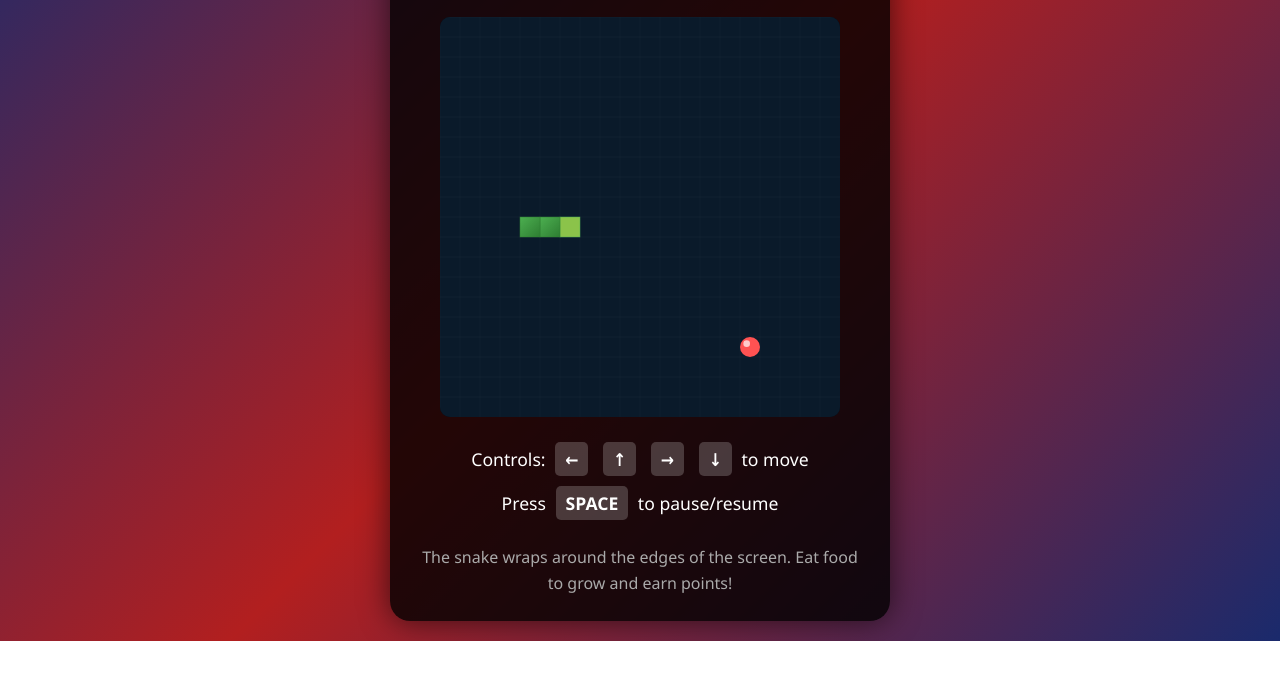
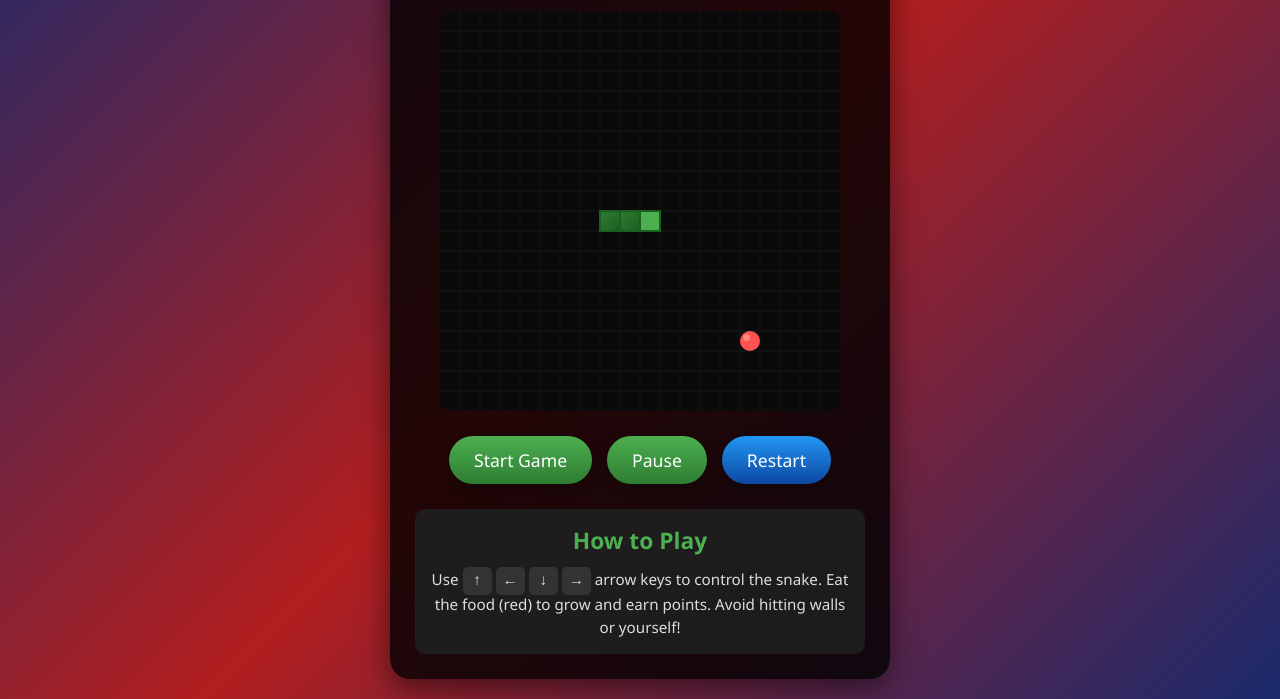
Before and after one commit to mccdevuser02-web/rnd, a plain HTML site: page snake_q3.html in a window 1280 px wide. Shown: the part 181-880 px from the top of the page. Before the commit the page ends 822 px from the top, so only its background shows below. Drawn offline with Linux system fonts and the light colour scheme.

Commit message:
Update snake_q3.html

```diff
--- a/snake_q3.html
+++ b/snake_q3.html
@@ -3,7 +3,7 @@
 <head>
     <meta charset="UTF-8">
     <meta name="viewport" content="width=device-width, initial-scale=1.0">
-    <title>Snake Game with Wrapping Edges</title>
+    <title>Snake Game</title>
     <style>
         * {
             margin: 0;
@@ -22,9 +22,9 @@
         }
 
         .game-container {
-            background-color: rgba(0, 0, 0, 0.8);
+            background: rgba(0, 0, 0, 0.8);
             border-radius: 20px;
-            box-shadow: 0 0 30px rgba(0, 0, 0, 0.6);
+            box-shadow: 0 10px 30px rgba(0, 0, 0, 0.5);
             padding: 25px;
             text-align: center;
             max-width: 500px;
@@ -34,9 +34,8 @@
         h1 {
             color: #4CAF50;
             margin-bottom: 15px;
-            font-size: 2.8rem;
-            text-shadow: 0 0 10px rgba(76, 175, 80, 0.7);
-            letter-spacing: 2px;
+            font-size: 2.5rem;
+            text-shadow: 0 0 10px rgba(76, 175, 80, 0.5);
         }
 
         .game-info {
@@ -61,30 +60,66 @@
         }
 
         .game-board {
-            background-color: #0a1a2a;
+            background: #0a0a0a;
             border-radius: 10px;
+            box-shadow: inset 0 0 20px rgba(0, 0, 0, 0.8);
+            margin: 0 auto;
             display: block;
-            margin: 0 auto;
-            box-shadow: inset 0 0 20px rgba(0, 0, 0, 0.8);
+            width: 100%;
+            max-width: 400px;
+            aspect-ratio: 1/1;
         }
 
         .controls {
+            display: flex;
+            justify-content: center;
+            gap: 15px;
             margin-top: 25px;
-            color: #fff;
         }
 
-        .controls p {
-            margin: 10px 0;
+        button {
+            background: linear-gradient(to bottom, #4CAF50, #2E7D32);
+            color: white;
+            border: none;
+            padding: 12px 25px;
+            border-radius: 50px;
             font-size: 1.1rem;
+            cursor: pointer;
+            transition: all 0.3s;
+            box-shadow: 0 5px 15px rgba(0, 0, 0, 0.3);
         }
 
-        .key {
-            display: inline-block;
-            background: rgba(255, 255, 255, 0.2);
-            padding: 5px 10px;
-            border-radius: 5px;
-            margin: 0 5px;
-            font-weight: bold;
+        button:hover {
+            transform: translateY(-3px);
+            box-shadow: 0 8px 20px rgba(0, 0, 0, 0.4);
+            background: linear-gradient(to bottom, #66BB6A, #388E3C);
+        }
+
+        button:active {
+            transform: translateY(1px);
+        }
+
+        #restart-btn {
+            background: linear-gradient(to bottom, #2196F3, #0D47A1);
+        }
+
+        #restart-btn:hover {
+            background: linear-gradient(to bottom, #42A5F5, #1565C0);
+        }
+
+        .instructions {
+            margin-top: 25px;
+            background: rgba(30, 30, 30, 0.9);
+            padding: 15px;
+            border-radius: 10px;
+            color: #ddd;
+            font-size: 0.95rem;
+            line-height: 1.5;
+        }
+
+        .instructions h2 {
+            color: #4CAF50;
+            margin-bottom: 10px;
         }
 
         .game-over {
@@ -108,98 +143,102 @@
             margin-bottom: 20px;
         }
 
-        .final-score {
-            color: #FFD700;
-            font-size: 1.8rem;
-            margin: 15px 0;
+        .game-over p {
+            color: #fff;
+            font-size: 1.5rem;
+            margin-bottom: 25px;
         }
 
-        button {
-            background: linear-gradient(to bottom, #4CAF50, #2E7D32);
-            color: white;
-            border: none;
-            padding: 12px 30px;
-            font-size: 1.2rem;
-            border-radius: 50px;
-            cursor: pointer;
-            margin-top: 20px;
-            transition: all 0.3s;
-            box-shadow: 0 5px 15px rgba(0, 0, 0, 0.3);
+        .key-hint {
+            display: flex;
+            justify-content: center;
+            gap: 10px;
+            margin-top: 15px;
         }
 
-        button:hover {
-            transform: translateY(-3px);
-            box-shadow: 0 8px 20px rgba(0, 0, 0, 0.4);
-            background: linear-gradient(to bottom, #66BB6A, #388E3C);
+        .key {
+            background: rgba(255, 255, 255, 0.1);
+            padding: 5px 10px;
+            border-radius: 5px;
+            font-family: monospace;
         }
 
-        .instructions {
-            color: #aaa;
-            margin-top: 25px;
-            font-size: 1rem;
-            line-height: 1.6;
-        }
+        @media (max-width: 500px) {
+            .game-container {
+                padding: 15px;
+            }
 
-        .snake-segment {
-            background: linear-gradient(to bottom, #4CAF50, #2E7D32);
-            border: 1px solid rgba(255, 255, 255, 0.2);
-            border-radius: 4px;
-        }
+            h1 {
+                font-size: 2rem;
+            }
 
-        .snake-head {
-            background: linear-gradient(to bottom, #8BC34A, #4CAF50);
-            border: 1px solid rgba(255, 255, 255, 0.3);
-            border-radius: 6px;
-        }
+            .game-info {
+                flex-direction: column;
+                gap: 10px;
+            }
 
-        .food {
-            background: radial-gradient(circle, #FF5252, #B71C1C);
-            border-radius: 50%;
-            box-shadow: 0 0 10px rgba(255, 82, 82, 0.7);
+            .controls {
+                flex-direction: column;
+                align-items: center;
+            }
+
+            button {
+                width: 100%;
+                max-width: 200px;
+            }
         }
     </style>
 </head>
 <body>
     <div class="game-container">
-        <h1>SNAKE GAME</h1>
+        <h1>🐍 Snake Game</h1>
 
         <div class="game-info">
             <div>Score: <span id="score">0</span></div>
             <div>High Score: <span id="high-score">0</span></div>
         </div>
 
-        <canvas id="game-board" class="game-board" width="400" height="400"></canvas>
+        <canvas id="game-board" class="game-board"></canvas>
 
         <div class="controls">
-            <p>Controls: <span class="key">←</span> <span class="key">↑</span> <span class="key">→</span> <span class="key">↓</span> to move</p>
-            <p>Press <span class="key">SPACE</span> to pause/resume</p>
+            <button id="start-btn">Start Game</button>
+            <button id="pause-btn">Pause</button>
+            <button id="restart-btn">Restart</button>
         </div>
 
         <div class="instructions">
-            <p>The snake wraps around the edges of the screen. Eat food to grow and earn points!</p>
+            <h2>How to Play</h2>
+            <p>Use <span class="key">↑</span> <span class="key">←</span> <span class="key">↓</span> <span class="key">→</span> arrow keys to control the snake. Eat the food (red) to grow and earn points. Avoid hitting walls or yourself!</p>
         </div>
     </div>
 
-    <div id="game-over" class="game-over">
-        <h2>GAME OVER</h2>
-        <div class="final-score">Your Score: <span id="final-score">0</span></div>
-        <button id="restart-btn">Play Again</button>
+    <div class="game-over" id="game-over">
+        <h2>Game Over!</h2>
+        <p>Your score: <span id="final-score">0</span></p>
+        <button id="play-again-btn">Play Again</button>
     </div>
 
     <script>
+        // Game constants
+        const GRID_SIZE = 20;
+        const TILE_COUNT = 20;
+        const INITIAL_SPEED = 150;
+
         // Game variables
-        const canvas = document.getElementById('game-board');
-        const ctx = canvas.getContext('2d');
-        const scoreDisplay = document.getElementById('score');
-        const highScoreDisplay = document.getElementById('high-score');
-        const finalScoreDisplay = document.getElementById('final-score');
-        const gameOverScreen = document.getElementById('game-over');
-        const restartBtn = document.getElementById('restart-btn');
+        let canvas = document.getElementById('game-board');
+        let ctx = canvas.getContext('2d');
+        let scoreElement = document.getElementById('score');
+        let highScoreElement = document.getElementById('high-score');
+        let finalScoreElement = document.getElementById('final-score');
+        let startBtn = document.getElementById('start-btn');
+        let pauseBtn = document.getElementById('pause-btn');
+        let restartBtn = document.getElementById('restart-btn');
+        let playAgainBtn = document.getElementById('play-again-btn');
+        let gameOverScreen = document.getElementById('game-over');
 
-        // Game settings
-        const gridSize = 20;
-        const gridWidth = canvas.width / gridSize;
-        const gridHeight = canvas.height / gridSize;
+        // Set canvas dimensions
+        canvas.width = TILE_COUNT * GRID_SIZE;
+        canvas.height = TILE_COUNT * GRID_SIZE;
 
         // Game state
         let snake = [];
@@ -208,17 +247,18 @@
         let nextDirection = 'right';
         let score = 0;
         let highScore = localStorage.getItem('snakeHighScore') || 0;
-        let gameSpeed = 120;
+        let gameSpeed = INITIAL_SPEED;
         let gameRunning = false;
+        let gamePaused = false;
         let gameLoop;
 
         // Initialize game
         function initGame() {
-            // Reset snake
+            // Initialize snake
             snake = [
-                {x: 5, y: 10},
-                {x: 4, y: 10},
-                {x: 3, y: 10}
+                {x: 10, y: 10},
+                {x: 9, y: 10},
+                {x: 8, y: 10}
             ];
 
             // Generate first food
@@ -228,23 +268,24 @@
             direction = 'right';
             nextDirection = 'right';
             score = 0;
-            scoreDisplay.textContent = score;
-            highScoreDisplay.textContent = highScore;
-            gameRunning = true;
+            gameSpeed = INITIAL_SPEED;
+            scoreElement.textContent = score;
+            highScoreElement.textContent = highScore;
+            gameRunning = false;
+            gamePaused = false;
 
             // Hide game over screen
             gameOverScreen.style.display = 'none';
 
-            // Start game loop
-            if (gameLoop) clearInterval(gameLoop);
-            gameLoop = setInterval(update, gameSpeed);
+            // Draw initial state
+            draw();
         }
 
         // Generate food at random position
         function generateFood() {
             food = {
-                x: Math.floor(Math.random() * gridWidth),
-                y: Math.floor(Math.random() * gridHeight)
+                x: Math.floor(Math.random() * TILE_COUNT),
+                y: Math.floor(Math.random() * TILE_COUNT)
             };
 
             // Make sure food doesn't appear on snake
@@ -255,9 +296,75 @@
             }
         }
 
+        // Draw game elements
+        function draw() {
+            // Clear canvas
+            ctx.fillStyle = '#0a0a0a';
+            ctx.fillRect(0, 0, canvas.width, canvas.height);
+
+            // Draw grid
+            ctx.strokeStyle = '#1a1a1a';
+            ctx.lineWidth = 0.5;
+            for (let i = 0; i < TILE_COUNT; i++) {
+                for (let j = 0; j < TILE_COUNT; j++) {
+                    ctx.strokeRect(i * GRID_SIZE, j * GRID_SIZE, GRID_SIZE, GRID_SIZE);
+                }
+            }
+
+            // Draw snake
+            snake.forEach((segment, index) => {
+                if (index === 0) {
+                    // Draw head with different color
+                    ctx.fillStyle = '#4CAF50';
+                } else {
+                    // Draw body with gradient
+                    const gradient = ctx.createLinearGradient(
+                        segment.x * GRID_SIZE,
+                        segment.y * GRID_SIZE,
+                        segment.x * GRID_SIZE + GRID_SIZE,
+                        segment.y * GRID_SIZE + GRID_SIZE
+                    );
+                    gradient.addColorStop(0, '#2E7D32');
+                    gradient.addColorStop(1, '#1B5E20');
+                    ctx.fillStyle = gradient;
+                }
+
+                ctx.fillRect(segment.x * GRID_SIZE, segment.y * GRID_SIZE, GRID_SIZE, GRID_SIZE);
+
+                // Add rounded corners
+                ctx.strokeStyle = '#1B5E20';
+                ctx.lineWidth = 2;
+                ctx.strokeRect(segment.x * GRID_SIZE, segment.y * GRID_SIZE, GRID_SIZE, GRID_SIZE);
+            });
+
+            // Draw food
+            ctx.fillStyle = '#FF5252';
+            ctx.beginPath();
+            ctx.arc(
+                food.x * GRID_SIZE + GRID_SIZE/2,
+                food.y * GRID_SIZE + GRID_SIZE/2,
+                GRID_SIZE/2,
+                0,
+                Math.PI * 2
+            );
+            ctx.fill();
+
+            // Draw shine effect on food
+            ctx.fillStyle = '#FF8A80';
+            ctx.beginPath();
+            ctx.arc(
+                food.x * GRID_SIZE + GRID_SIZE/3,
+                food.y * GRID_SIZE + GRID_SIZE/3,
+                GRID_SIZE/6,
+                0,
+                Math.PI * 2
+            );
+            ctx.fill();
+        }
+
         // Update game state
         function update() {
-            if (!gameRunning) return;
+            if (gamePaused) return;
 
             // Update direction
             direction = nextDirection;
@@ -267,24 +374,24 @@
 
             switch (direction) {
                 case 'up':
-                    head.y -= 1;
+                    head.y--;
                     break;
                 case 'down':
-                    head.y += 1;
+                    head.y++;
                     break;
                 case 'left':
-                    head.x -= 1;
+                    head.x--;
                     break;
                 case 'right':
-                    head.x += 1;
+                    head.x++;
                     break;
             }
 
-            // Wrap around edges
-            if (head.x < 0) head.x = gridWidth - 1;
-            if (head.x >= gridWidth) head.x = 0;
-            if (head.y < 0) head.y = gridHeight - 1;
-            if (head.y >= gridHeight) head.y = 0;
+            // Check collision with walls
+            if (head.x < 0 || head.x >= TILE_COUNT || head.y < 0 || head.y >= TILE_COUNT) {
+                gameOver();
+                return;
+            }
 
             // Check collision with self
             for (let i = 0; i < snake.length; i++) {
@@ -301,113 +408,70 @@
             if (head.x === food.x && head.y === food.y) {
                 // Increase score
                 score += 10;
-                scoreDisplay.textContent = score;
+                scoreElement.textContent = score;
 
                 // Generate new food
                 generateFood();
 
                 // Increase speed slightly
-                if (gameSpeed > 70) {
+                if (gameSpeed > 50) {
                     gameSpeed -= 2;
-                    clearInterval(gameLoop);
-                    gameLoop = setInterval(update, gameSpeed);
                 }
             } else {
                 // Remove tail if no food eaten
                 snake.pop();
             }
 
-            // Draw everything
+            // Draw updated game state
             draw();
         }
 
-        // Draw game elements
-        function draw() {
-            // Clear canvas
-            ctx.fillStyle = '#0a1a2a';
-            ctx.fillRect(0, 0, canvas.width, canvas.height);
-
-            // Draw grid
-            ctx.strokeStyle = 'rgba(255, 255, 255, 0.05)';
-            ctx.lineWidth = 0.5;
-
-            for (let x = 0; x < canvas.width; x += gridSize) {
-                ctx.beginPath();
-                ctx.moveTo(x, 0);
-                ctx.lineTo(x, canvas.height);
-                ctx.stroke();
-            }
-
-            for (let y = 0; y < canvas.height; y += gridSize) {
-                ctx.beginPath();
-                ctx.moveTo(0, y);
-                ctx.lineTo(canvas.width, y);
-                ctx.stroke();
-            }
-
-            // Draw snake
-            snake.forEach((segment, index) => {
-                if (index === 0) {
-                    // Draw head with different color
-                    ctx.fillStyle = '#8BC34A';
-                    ctx.strokeStyle = '#4CAF50';
-                } else {
-                    // Draw body segments
-                    const gradient = ctx.createLinearGradient(
-                        segment.x * gridSize,
-                        segment.y * gridSize,
-                        segment.x * gridSize + gridSize,
-                        segment.y * gridSize + gridSize
-                    );
-                    gradient.addColorStop(0, '#4CAF50');
-                    gradient.addColorStop(1, '#2E7D32');
-                    ctx.fillStyle = gradient;
-                    ctx.strokeStyle = '#2E7D32';
-                }
-
-                ctx.fillRect(segment.x * gridSize, segment.y * gridSize, gridSize, gridSize);
-                ctx.strokeRect(segment.x * gridSize, segment.y * gridSize, gridSize, gridSize);
-            });
-
-            // Draw food
-            ctx.fillStyle = '#FF5252';
-            ctx.beginPath();
-            ctx.arc(
-                food.x * gridSize + gridSize/2,
-                food.y * gridSize + gridSize/2,
-                gridSize/2,
-                0,
-                Math.PI * 2
-            );
-            ctx.fill();
-
-            // Add shine effect to food
-            ctx.fillStyle = 'rgba(255, 255, 255, 0.7)';
-            ctx.beginPath();
-            ctx.arc(
-                food.x * gridSize + gridSize/3,
-                food.y * gridSize + gridSize/3,
-                gridSize/6,
-                0,
-                Math.PI * 2
-            );
-            ctx.fill();
+        // Game loop
+        function gameStep() {
+            update();
         }
 
-        // Game over function
+        // Start the game
+        function startGame() {
+            if (gameRunning) return;
+
+            gameRunning = true;
+            gamePaused = false;
+            startBtn.textContent = "Resume";
+
+            gameLoop = setInterval(gameStep, gameSpeed);
+        }
+
+        // Pause the game
+        function pauseGame() {
+            if (!gameRunning) return;
+
+            gamePaused = !gamePaused;
+            pauseBtn.textContent = gamePaused ? "Resume" : "Pause";
+        }
+
+        // Restart the game
+        function restartGame() {
+            clearInterval(gameLoop);
+            initGame();
+            startBtn.textContent = "Start Game";
+        }
+
+        // Game over
         function gameOver() {
+            clearInterval(gameLoop);
             gameRunning = false;
-            clearInterval(gameLoop);
+            startBtn.textContent = "Start Game";
 
             // Update high score
             if (score > highScore) {
                 highScore = score;
                 localStorage.setItem('snakeHighScore', highScore);
-                highScoreDisplay.textContent = highScore;
+                highScoreElement.textContent = highScore;
             }
 
             // Show game over screen
-            finalScoreDisplay.textContent = score;
+            finalScoreElement.textContent = score;
             gameOverScreen.style.display = 'block';
         }
 
@@ -427,21 +491,21 @@
                     if (direction !== 'left') nextDirection = 'right';
                     break;
                 case ' ':
-                    // Pause/resume game
                     if (gameRunning) {
-                        gameRunning = false;
-                        clearInterval(gameLoop);
+                        pauseGame();
                     } else {
-                        gameRunning = true;
-                        gameLoop = setInterval(update, gameSpeed);
+                        startGame();
                     }
                     break;
             }
         }
 
         // Event listeners
+        startBtn.addEventListener('click', startGame);
+        pauseBtn.addEventListener('click', pauseGame);
+        restartBtn.addEventListener('click', restartGame);
+        playAgainBtn.addEventListener('click', restartGame);
         document.addEventListener('keydown', handleKeydown);
-        restartBtn.addEventListener('click', initGame);
 
         // Initialize the game
         initGame();
```
